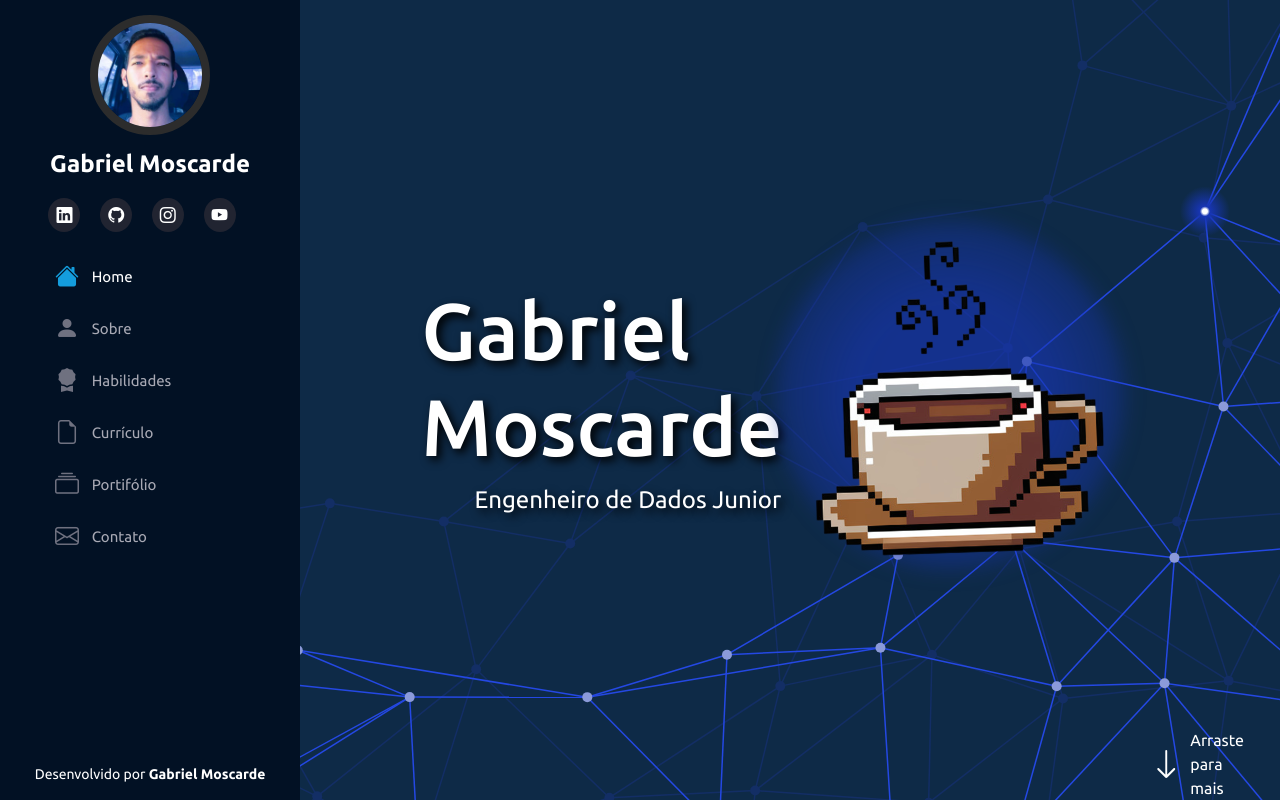
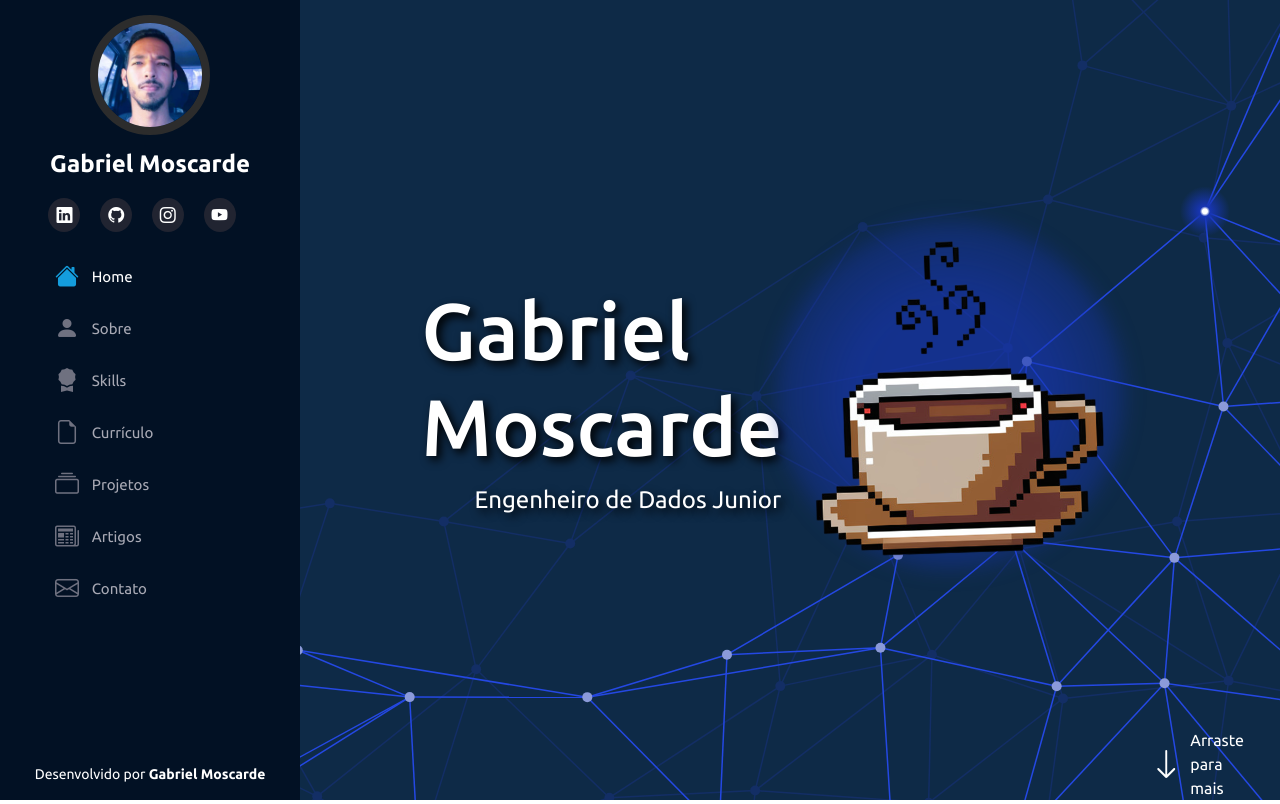
Before and after one commit to Moscarde/portfolio, a Flask app: page / in a window 1280 px wide. Shown: the top 804 px of the page. Run offline with Flask 3, Linux system fonts and the light colour scheme; some libraries are stand-ins or nearby versions.

Commit message:
fix: update sidebar menu links

```diff
--- a/templates/index.html
+++ b/templates/index.html
@@ -32,27 +32,31 @@
         <nav id="navbar" class="nav-menu">
             <ul class="nav flex-column">
                 <li class="nav-item">
-                    <a class="nav-link active" aria-current="page" href="#inicio"><i class="bi bi-house-fill"></i>
+                    <a class="nav-link active" aria-current="page" href="#home"><i class="bi bi-house-fill"></i>
                         Home</a>
                 </li>
 
                 <li class="nav-item">
-                    <a class="nav-link " aria-current="page" href="#sobre"><i class="bi bi-person-fill"></i> Sobre</a>
+                    <a class="nav-link " aria-current="page" href="#about"><i class="bi bi-person-fill"></i> Sobre</a>
                 </li>
 
                 <li class="nav-item">
-                    <a class="nav-link" aria-current="page" href="#habilidades"><i class="bi bi-award-fill"></i>
-                        Habilidades</a>
+                    <a class="nav-link" aria-current="page" href="#skills"><i class="bi bi-award-fill"></i>
+                        Skills</a>
                 </li>
 
                 <li class="nav-item">
-                    </i><a class="nav-link" aria-current="page" href="#curriculo"><i class="bi bi-file-earmark"></i>
+                    </i><a class="nav-link" aria-current="page" href="#resume"><i class="bi bi-file-earmark"></i>
                         Currículo</a>
                 </li>
 
                 <li class="nav-item">
-                    <a class="nav-link" aria-current="page" href="#portifolio"><i class="bi bi-collection"></i>
-                        Portifólio</a>
+                    <a class="nav-link" aria-current="page" href="#projects"><i class="bi bi-collection"></i>
+                        Projetos</a>
+                </li>
+
+                <li class="nav-item">
+                    <a class="nav-link" aria-current="page" href="#articles"><i class="bi bi-newspaper"></i> Artigos</a>
                 </li>
 
                 <li class="nav-item">
```
